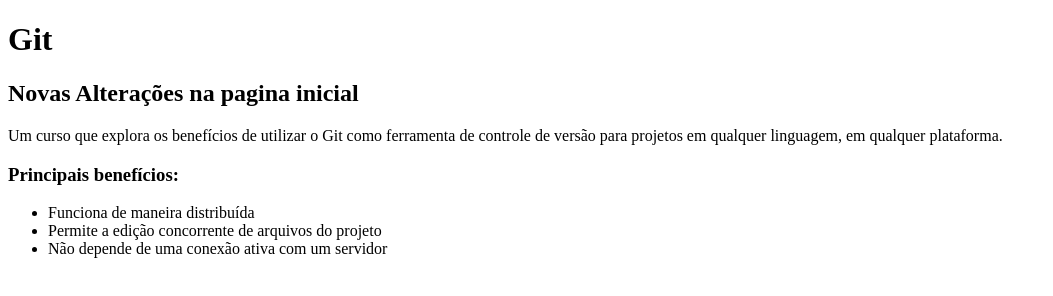
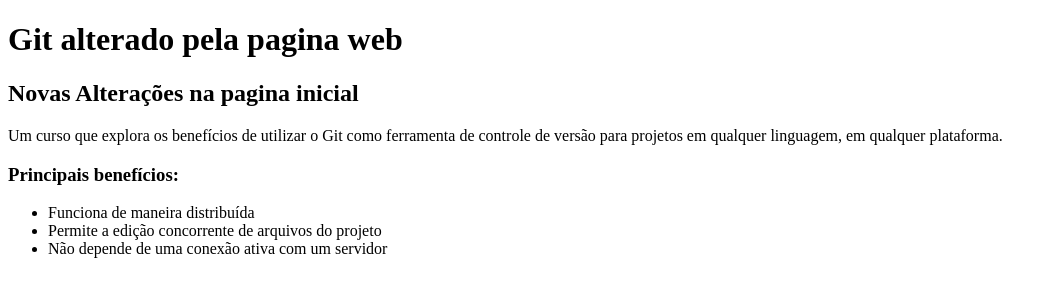
Before and after one commit to alencarmachado/repositorioInternetB, a plain HTML site: page index.html in a window 1280 px wide. Shown: the whole page, without its empty margins (0-1053 px from the left). Drawn offline with Linux system fonts and the light colour scheme.

```diff
--- a/index.html
+++ b/index.html
@@ -5,7 +5,7 @@
 	<title>Aula sobre github</title>
 </head>
 <body>
-	<h1>Git</h1>
+	<h1>Git alterado pela pagina web</h1>
         <h2>Novas Alterações na pagina inicial</h2>
 
         <p>Um curso que explora os benefícios de utilizar o Git como ferramenta de controle de versão para projetos em qualquer linguagem, em qualquer plataforma.</p>
```
